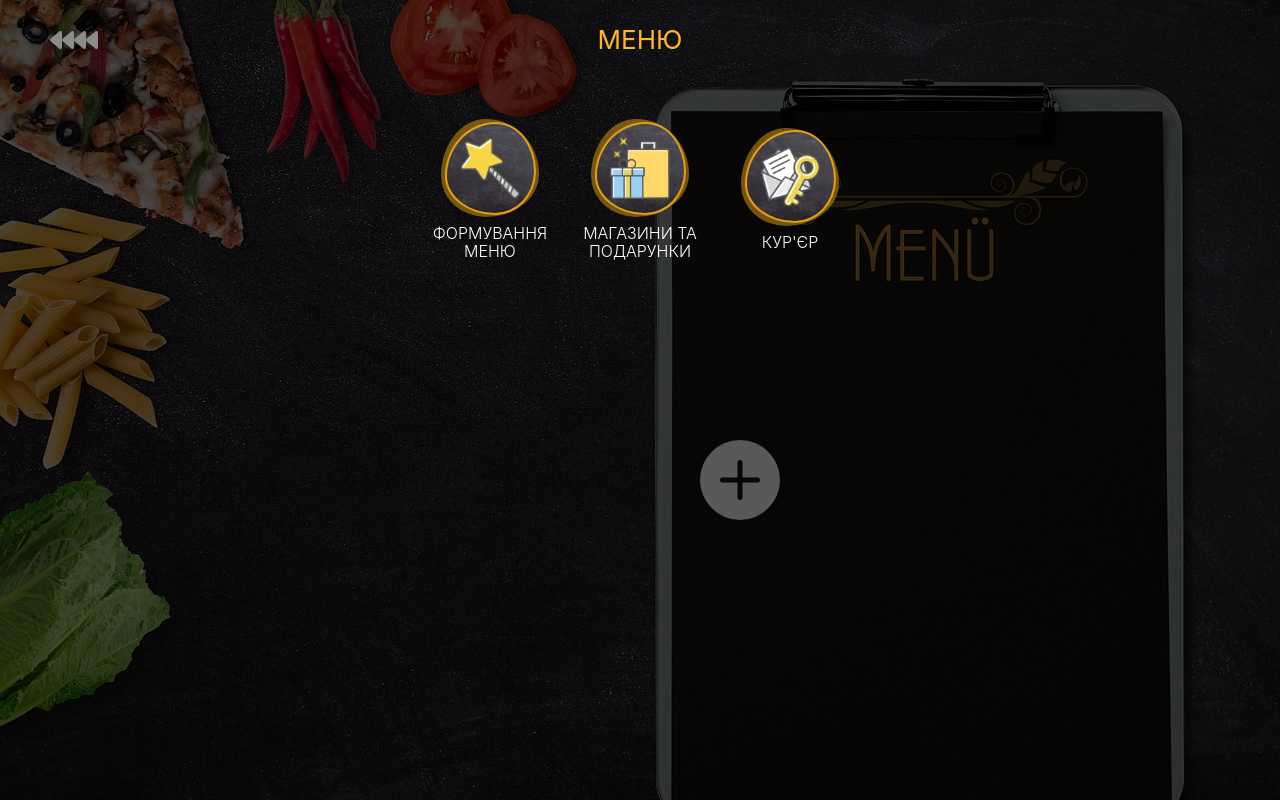
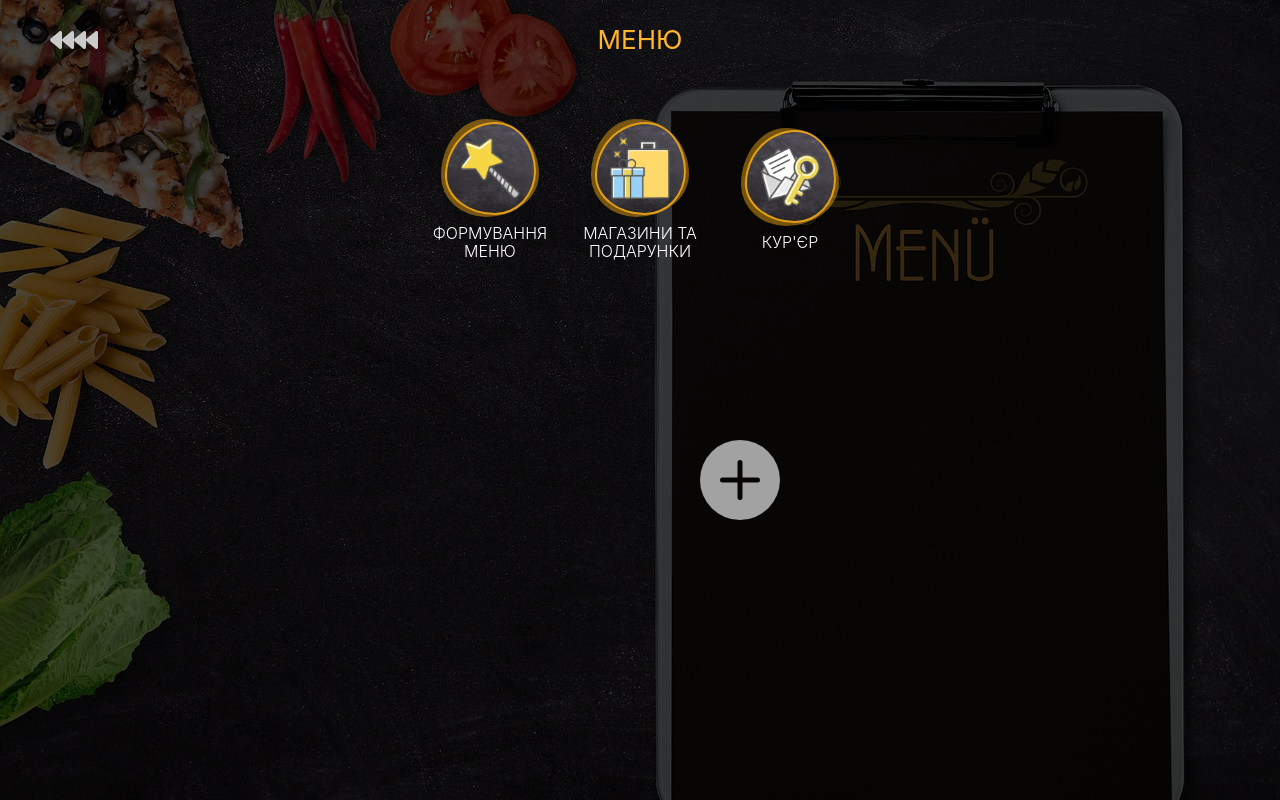
Before and after one commit to Vovababiichuk/React-TypeScript-pizza, a React (Vite) app: page /all-products in a window 1280 px wide. Built offline with nearby package versions, Linux system fonts and the light colour scheme.

Commit message:
finish form page and allCards page

```diff
--- a/src/App.css
+++ b/src/App.css
@@ -70,37 +70,11 @@
   }
 }
 
-.link-wrapper {
-  /* transition: scale 0.2s ease-in-out;
-  content: '';
-  position: absolute;
-  top: -240px;
-  right: -200px; */
-}
-
 .link-wrapper:hover,
 .link-wrapper-link2:hover,
 .link-wrapper-link3:hover {
   scale: 1.1;
 }
-
-.link-wrapper-link2 {
-  /* transition: scale 0.2s ease-in-out;
-  content: '';
-  position: absolute;
-  top: -80px;
-  right: -200px; */
-}
-
-.link-wrapper-link3 {
-  /* transition: scale 0.2s ease-in-out;
-  content: '';
-  position: absolute;
-  top: 80px;
-  right: -200px; */
-}
-
-
 
 .link-svg {
   cursor: pointer;
@@ -186,6 +160,7 @@
   display: flex;
   align-items: center;
   gap: 20px;
+  color: #cbcbcb;
 }
 
 @media (max-width: 872px) {
--- a/src/components/AllProductsPage/style.css
+++ b/src/components/AllProductsPage/style.css
@@ -38,7 +38,7 @@
 .link-back  span {
   display: inline-flex;
   font-size: 24px;
-  color: #8c8c8c;
+  color: #cbcbcb;
   transition: color 0.2s ease-in-out;
 }
 
@@ -74,7 +74,7 @@
   align-items: center;
   gap: 20px; */
   font-size: 80px;
-  color: #595959;
+  color: #cbcbcbcb;
   transition: color 0.2s ease-in-out;
 }
 
@@ -138,7 +138,7 @@
   cursor: pointer;
   font-size: 28px;
   color: rgb(114, 200, 88);
-  color: #b3bfcd;
+  color: #cbd3dd;
   transition: color 0.2s ease-in-out;
 }
 
```
